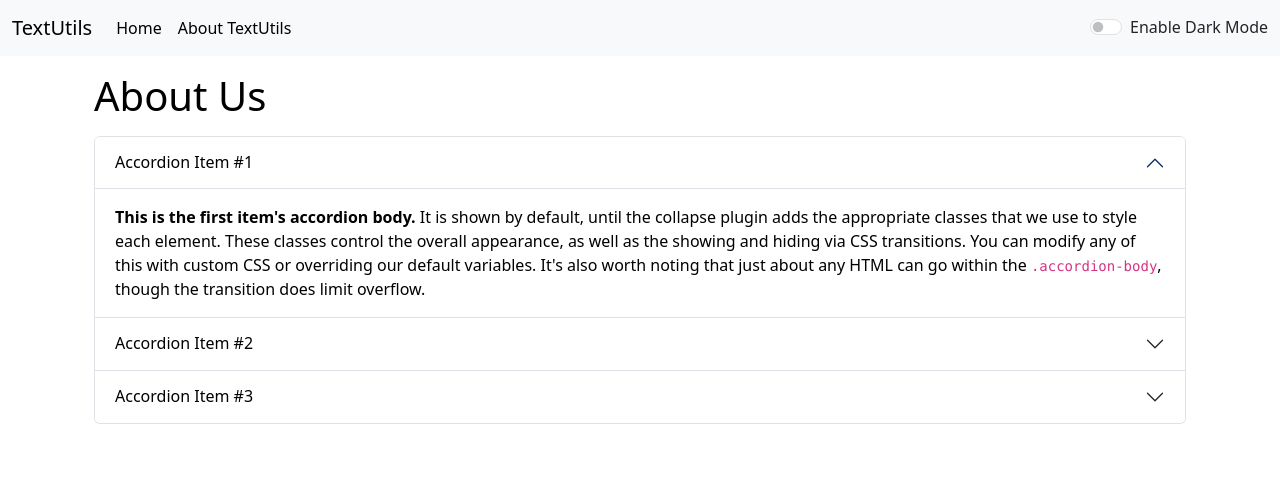
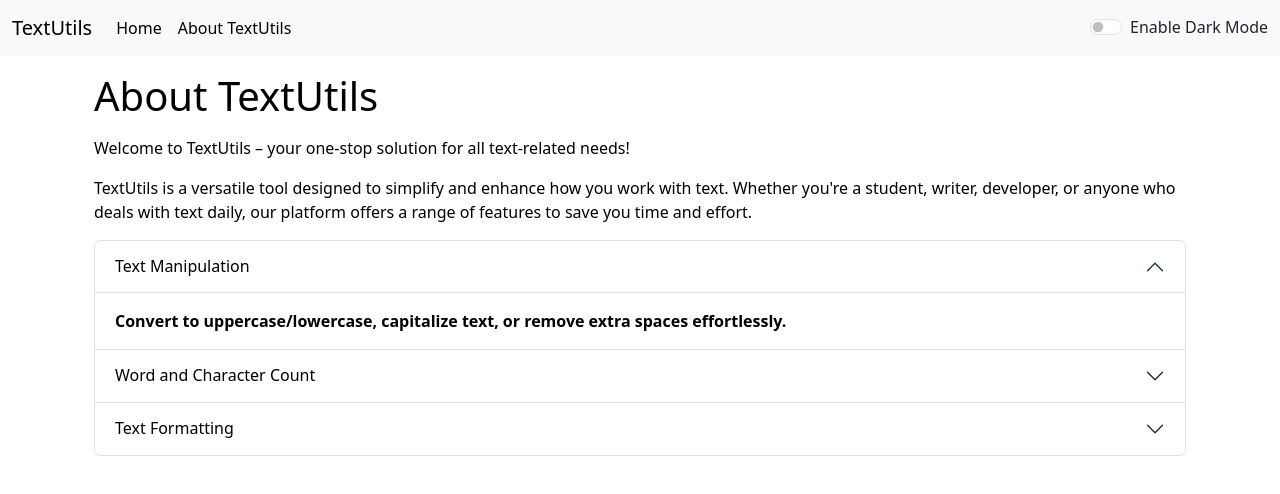
Before and after one commit to amrutap2004/Github, a React (Create React App) app: page /About in a window 1280 px wide. Shown: the top 494 px of the page. Built offline with nearby package versions, Linux system fonts and the light colour scheme.

Commit message:
added about section

```diff
--- a/src/Components/About.js
+++ b/src/Components/About.js
@@ -36,41 +36,43 @@ function About(props) {
   return (
 
     <div className='container' style={mystyle}>
-        <h1 className='my-3'>About Us</h1>
+        <h1 className='my-3'>About TextUtils</h1>
+        <p>Welcome to TextUtils – your one-stop solution for all text-related needs!</p>
+        <p>TextUtils is a versatile tool designed to simplify and enhance how you work with text. Whether you're a student, writer, developer, or anyone who deals with text daily, our platform offers a range of features to save you time and effort.</p>
             <div className="accordion" id="accordionExample">
         <div className="accordion-item">
             <h2 className="accordion-header">
             <button className="accordion-button" style={mystyle} type="button" data-bs-toggle="collapse" data-bs-target="#collapseOne" aria-expanded="true" aria-controls="collapseOne">
-                Accordion Item #1
+                Text Manipulation
             </button>
             </h2>
             <div id="collapseOne" className="accordion-collapse collapse show" data-bs-parent="#accordionExample">
             <div className="accordion-body" style={mystyle}>
-                <strong>This is the first item's accordion body.</strong> It is shown by default, until the collapse plugin adds the appropriate classes that we use to style each element. These classes control the overall appearance, as well as the showing and hiding via CSS transitions. You can modify any of this with custom CSS or overriding our default variables. It's also worth noting that just about any HTML can go within the <code>.accordion-body</code>, though the transition does limit overflow.
+                <strong>Convert to uppercase/lowercase, capitalize text, or remove extra spaces effortlessly.</strong>
             </div>
             </div>
         </div>
         <div className="accordion-item">
             <h2 className="accordion-header">
             <button className="accordion-button collapsed" style={mystyle} type="button" data-bs-toggle="collapse" data-bs-target="#collapseTwo" aria-expanded="false" aria-controls="collapseTwo">
-                Accordion Item #2
+                Word and Character Count
             </button>
             </h2>
             <div id="collapseTwo" className="accordion-collapse collapse" data-bs-parent="#accordionExample">
             <div className="accordion-body" style={mystyle}>
-                <strong>This is the second item's accordion body.</strong> It is hidden by default, until the collapse plugin adds the appropriate classes that we use to style each element. These classes control the overall appearance, as well as the showing and hiding via CSS transitions. You can modify any of this with custom CSS or overriding our default variables. It's also worth noting that just about any HTML can go within the <code>.accordion-body</code>, though the transition does limit overflow.
+                <strong>Quickly analyze the length and structure of your content.</strong>
             </div>
             </div>
         </div>
         <div className="accordion-item">
             <h2 className="accordion-header">
             <button className="accordion-button collapsed" style={mystyle} type="button" data-bs-toggle="collapse" data-bs-target="#collapseThree" aria-expanded="false" aria-controls="collapseThree">
-                Accordion Item #3
+                Text Formatting
             </button>
             </h2>
             <div id="collapseThree" className="accordion-collapse collapse" data-bs-parent="#accordionExample">
             <div className="accordion-body" style={mystyle}>
-                <strong>This is the third item's accordion body.</strong> It is hidden by default, until the collapse plugin adds the appropriate classes that we use to style each element. These classes control the overall appearance, as well as the showing and hiding via CSS transitions. You can modify any of this with custom CSS or overriding our default variables. It's also worth noting that just about any HTML can go within the <code>.accordion-body</code>, though the transition does limit overflow.
+                <strong>Format text for better readability and alignment.</strong>
             </div>
             </div>
         </div>
```
